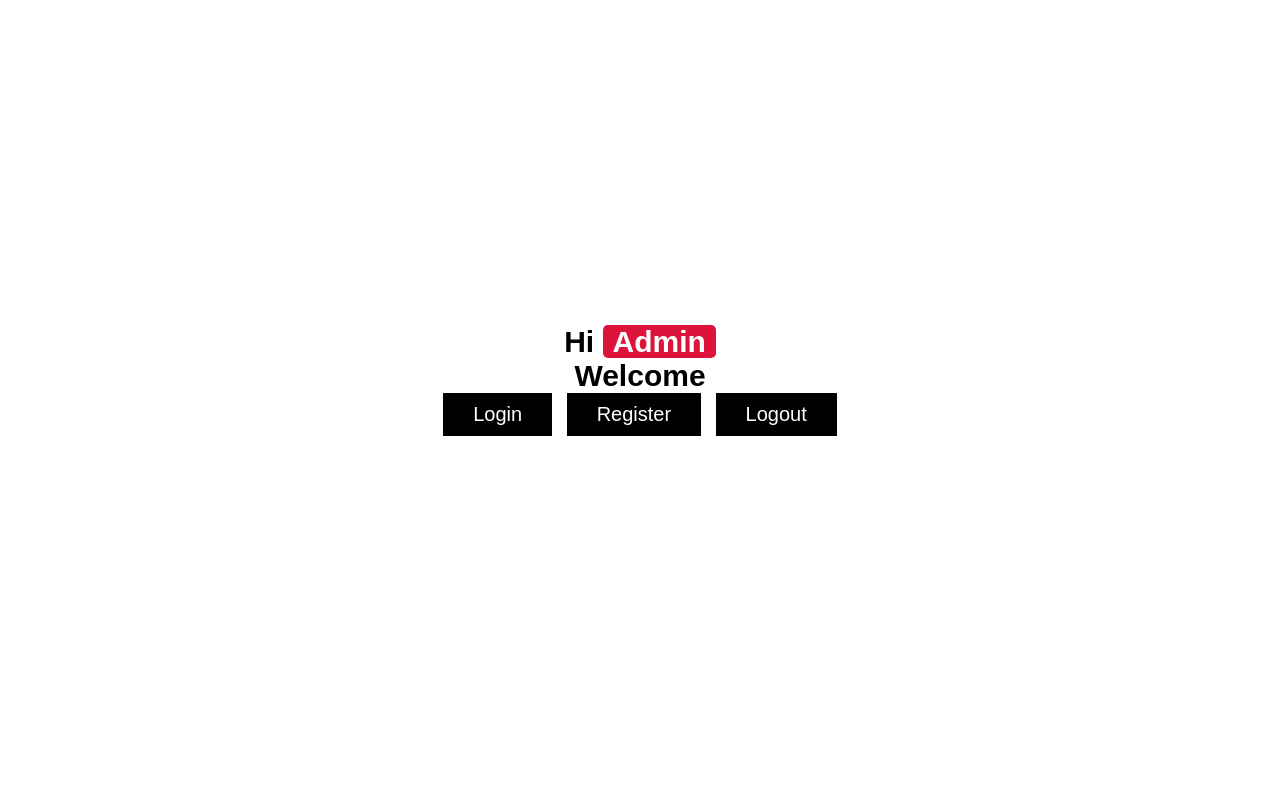
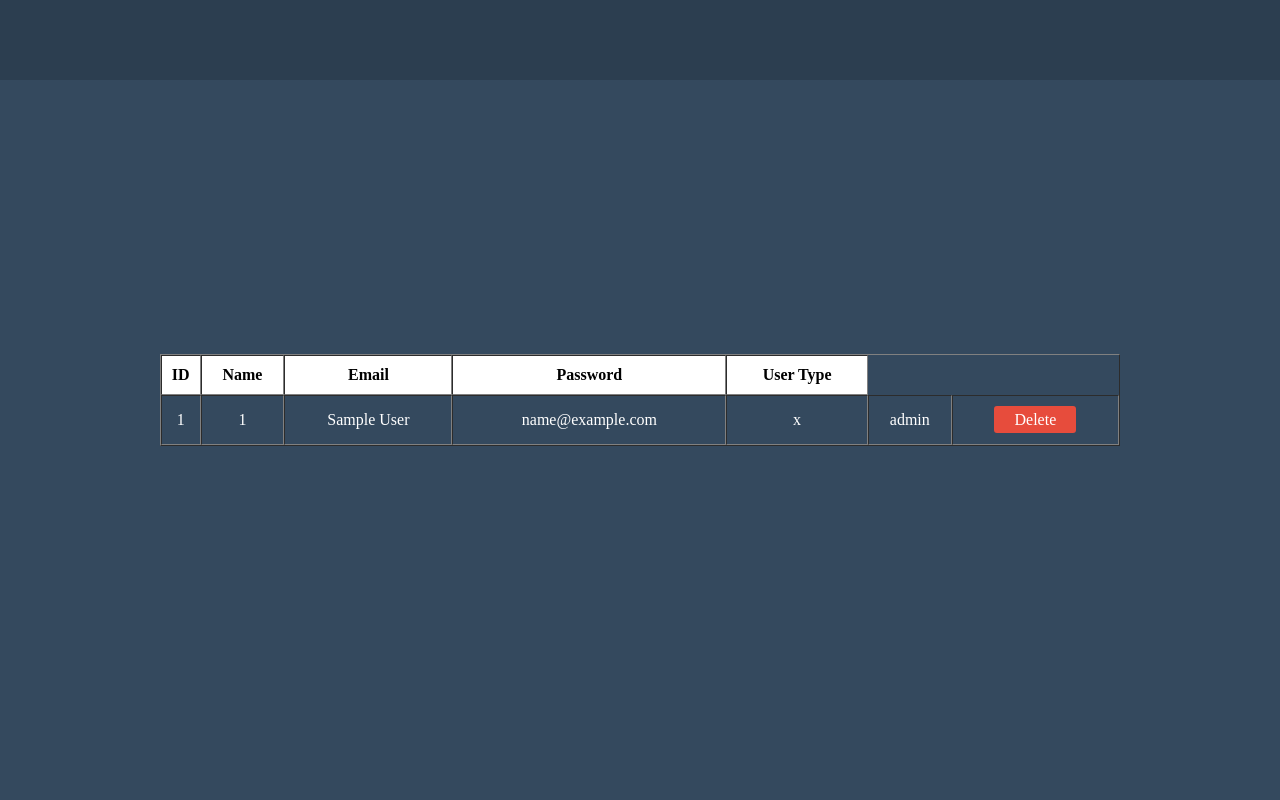
Before and after one commit to Donaldson222/Dial-a-mechanic, a PHP site: page /admin.php in a window 1280 px wide. Run offline with PHP 8.4, Linux system fonts and the light colour scheme; tables that the repository leaves empty or names only in its code hold one stand-in row (values such as "Sample post").

Commit message:
Update admin.php

```diff
--- a/Mechanic/admin.php
+++ b/Mechanic/admin.php
@@ -1,28 +1,93 @@
 <?php
-    @include 'config.php';
-    session_start();
-    if(isset($_SESSION['admin_name'])){
-        header('location:login.php');
-    }
-?>
-<!DOCTYPE html>
-<html lang="en">
-<head>
-    <meta name="viewport" content="width=device-width, initail-scale=1.0">
-    <meta charset="UTF-8">
-    <title>Admin Page</title>
-    <link rel="stylesheet" href="style4.css">
-    </head>
-    <body>
-        <div class="container">
-        <div class="content">
-         <h3>Hi <span>Admin</span></h3>
-         <h1>Welcome<span></span></h1>
+ include 'config.php';
+ $query = "select * from admin_db";
+ $run = mysqli_query($conn,$query);
+ ?>
+ <!DOCTYPE html>
+ <html>
+ <head>
 
-         <a href="login.php" class="btn">Login</a>
-         <a href="register.php" class="btn">Register</a>
-         <a href="logout.php" class="btn">Logout</a>
-         </div>
-        </div>
-    </body>
-</html>
+      <meta charset="utf-8">
+      <title>Delete Data From Database in PHP</title>
+      <link rel="stylesheet" type="text/css" href="style.css">
+ </head>
+ <body>
+ <header></header>
+ <table border="1" cellspacing="0">
+      <tr class="heading">
+           <th>ID</th>
+           <th>Name</th>
+           <th>Email</th>
+           <th>Password</th>
+           <th>User Type</th>
+      </tr>
+      <?php
+      $i=1;
+           if ($num = mysqli_num_rows($run)>0) {
+                while ($result = mysqli_fetch_assoc($run)) {
+                     echo "
+                          <tr class='data'>
+                          <td>".$i++."</td>
+                               <td>".$result['id']."</td>
+                               <td>".$result['name']."</td>
+                               <td>".$result['email']."</td>
+                               <td>".$result['password']."</td>
+                               <td>".$result['user_type']."</td>
+                               <td><a href='delete.php?id=".$result['id']."' id='btn'>Delete</a></td>
+                          </tr>
+                     ";
+                }
+           }
+      ?>
+ </table>
+ <style>
+    *{
+      padding: 0;
+      margin: 0;
+      box-sizing: border-box;
+ }
+ body{
+      width: 100%;
+      height: 100vh;
+      background-color: #34495e;
+      position: relative;
+      font-family: 'verdana',sans-serif;
+ }
+ header{
+      width: 100%;
+      height: 80px;
+      background-color: #2c3e50;
+ }
+ table{
+      width: 75%;
+      position: absolute;
+      top: 50%;
+      left: 50%;
+      transform: translate(-50%,-50%);
+ }
+ .heading{
+      background-color: #FFFF;
+ }
+ .heading th{
+      padding: 10px 0;
+ }
+ .data{
+      text-align: center;
+      color: #FFFF;
+ }
+ .data td{
+      padding: 15px 0;
+ }
+ #btn{
+      text-decoration: none;
+      color: #FFF;
+      background-color: #e74c3c;
+      padding: 5px 20px;
+      border-radius: 3px;
+ }
+ #btn:hover{
+      background-color: #c0392b;
+ }
+ </style>
+ </body>
+ </html>
```
